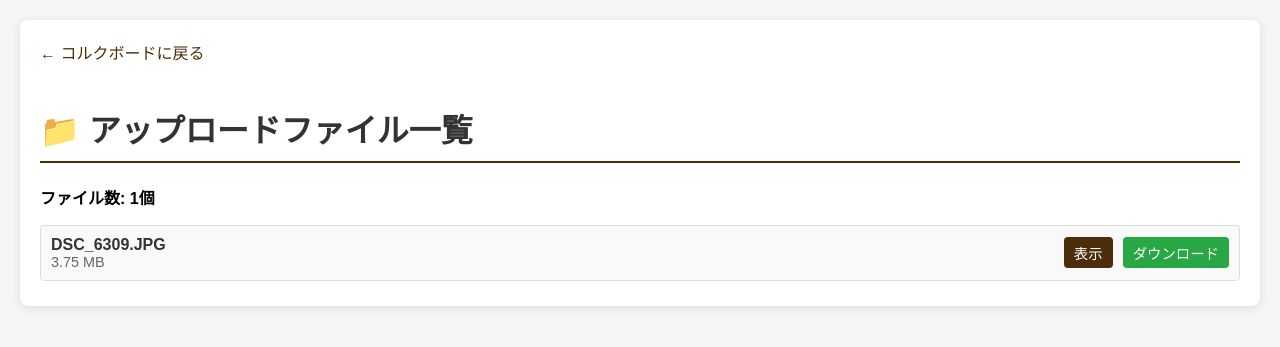
After one commit to saku0601/kotonoha-bbs, a Flask app: page /admin/files in a window 1280 px wide. The commit adds this page. Shown: the top 347 px of the page. Run offline with Flask 3, Linux system fonts and the light colour scheme; a user stored in the database is signed in.

Commit message:
画像の確認

```diff
--- a/app.py
+++ b/app.py
@@ -287,6 +287,33 @@ def post_detail(post_id):
         'files': files
     })
 
+@app.route('/admin/files')
+@login_required
+def admin_files():
+    if not current_user.is_admin:
+        flash('管理者のみアクセス可能です')
+        return redirect(url_for('board'))
+
+    import os
+    files = []
+    upload_dir = app.config['UPLOAD_FOLDER']
+    if os.path.exists(upload_dir):
+        for filename in os.listdir(upload_dir):
+            file_path = os.path.join(upload_dir, filename)
+            if os.path.isfile(file_path):
+                # ファイルサイズをMB単位で表示
+                size_mb = round(os.path.getsize(file_path) / (1024 * 1024), 2)
+                files.append({
+                    'name': filename,
+                    'size_mb': size_mb,
+                    'url': url_for('uploaded_file', filename=filename),
+                    'exists': True
+                })
+    else:
+        flash('uploadsフォルダが存在しません')
+
+    return render_template('admin_files.html', files=files)
+
 if __name__ == '__main__':
     port = int(os.environ.get("PORT", 5000))
     app.run(host="0.0.0.0", port=port)
--- /dev/null
+++ b/templates/admin_files.html
@@ -0,0 +1,127 @@
+<!DOCTYPE html>
+<html>
+<head>
+    <title>ファイル一覧 - 管理者</title>
+    <style>
+        body {
+            font-family: Arial, sans-serif;
+            margin: 20px;
+            background: #f5f5f5;
+        }
+        .container {
+            max-width: 1200px;
+            margin: 0 auto;
+            background: white;
+            padding: 20px;
+            border-radius: 8px;
+            box-shadow: 0 2px 10px rgba(0,0,0,0.1);
+        }
+        h1 {
+            color: #333;
+            border-bottom: 2px solid #4b2e09;
+            padding-bottom: 10px;
+        }
+        .file-list {
+            margin-top: 20px;
+        }
+        .file-item {
+            display: flex;
+            justify-content: space-between;
+            align-items: center;
+            padding: 10px;
+            border: 1px solid #ddd;
+            margin-bottom: 5px;
+            border-radius: 4px;
+            background: #f9f9f9;
+        }
+        .file-info {
+            flex: 1;
+        }
+        .file-name {
+            font-weight: bold;
+            color: #333;
+        }
+        .file-size {
+            color: #666;
+            font-size: 0.9em;
+        }
+        .file-actions {
+            display: flex;
+            gap: 10px;
+        }
+        .btn {
+            padding: 5px 10px;
+            border: none;
+            border-radius: 4px;
+            cursor: pointer;
+            text-decoration: none;
+            color: white;
+            font-size: 0.9em;
+        }
+        .btn-view {
+            background: #4b2e09;
+        }
+        .btn-download {
+            background: #28a745;
+        }
+        .btn:hover {
+            opacity: 0.8;
+        }
+        .back-link {
+            display: inline-block;
+            margin-bottom: 20px;
+            color: #4b2e09;
+            text-decoration: none;
+        }
+        .back-link:hover {
+            text-decoration: underline;
+        }
+        .no-files {
+            text-align: center;
+            color: #666;
+            font-style: italic;
+            padding: 20px;
+        }
+    </style>
+</head>
+<body>
+    <div class="container">
+        <a href="{{ url_for('board') }}" class="back-link">← コルクボードに戻る</a>
+        <h1>📁 アップロードファイル一覧</h1>
+
+        {% with messages = get_flashed_messages() %}
+            {% if messages %}
+                <div style="margin-bottom: 20px;">
+                    {% for message in messages %}
+                        <div style="background: #f8d7da; color: #721c24; padding: 10px; border-radius: 4px; margin-bottom: 5px;">
+                            {{ message }}
+                        </div>
+                    {% endfor %}
+                </div>
+            {% endif %}
+        {% endwith %}
+
+        <div class="file-list">
+            {% if files %}
+                <p><strong>ファイル数: {{ files|length }}個</strong></p>
+                {% for file in files %}
+                    <div class="file-item">
+                        <div class="file-info">
+                            <div class="file-name">{{ file.name }}</div>
+                            <div class="file-size">{{ file.size_mb }} MB</div>
+                        </div>
+                        <div class="file-actions">
+                            <a href="{{ file.url }}" target="_blank" class="btn btn-view">表示</a>
+                            <a href="{{ file.url }}" download class="btn btn-download">ダウンロード</a>
+                        </div>
+                    </div>
+                {% endfor %}
+            {% else %}
+                <div class="no-files">
+                    <p>📁 uploadsフォルダにファイルがありません</p>
+                </div>
+            {% endif %}
+        </div>
+    </div>
+</body>
+</html>
--- a/templates/board.html
+++ b/templates/board.html
@@ -52,6 +52,7 @@
     </header>
     {% if current_user.is_admin %}
         <a href="{{ url_for('add_user') }}" style="position:fixed; top:16px; left:16px; z-index:100; background:#ffe066; padding:6px 12px; border-radius:8px; text-decoration:none; color:#4b2e09; font-weight:bold;">ユーザー追加</a>
+        <a href="{{ url_for('admin_files') }}" style="position:fixed; top:16px; left:120px; z-index:100; background:#ffe066; padding:6px 12px; border-radius:8px; text-decoration:none; color:#4b2e09; font-weight:bold;">ファイル一覧</a>
     {% endif %}
     <a href="{{ url_for('logout') }}" style="position:fixed; top:16px; right:16px; z-index:100; background:#ffe066; padding:6px 12px; border-radius:8px; text-decoration:none; color:#4b2e09; font-weight:bold;">ログアウト</a>
     <a href="{{ url_for('post') }}" style="background:#ffe066; padding:6px 12px; border-radius:8px; text-decoration:none; color:#4b2e09; font-weight:bold; margin-left:8px;">付箋を追加</a>
```
